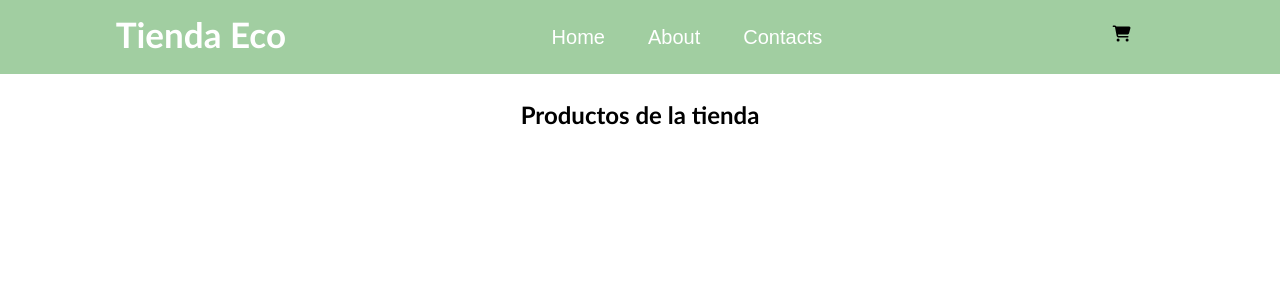
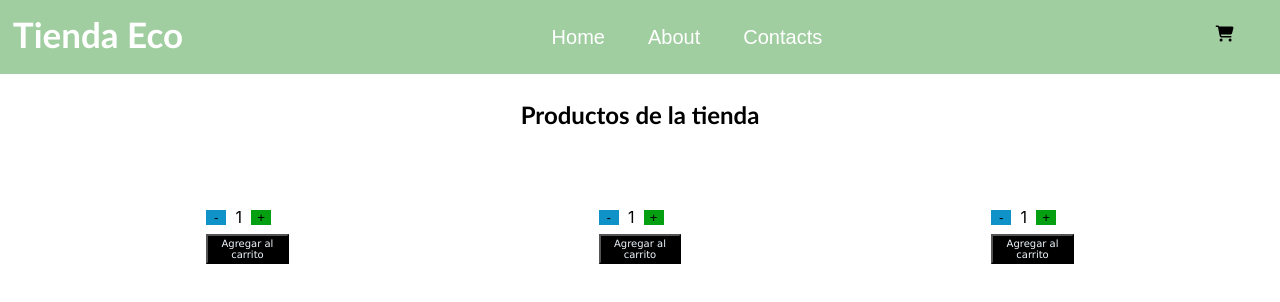
Before and after one commit to romiperri/reactperri, a React (Create React App) app: page / in a window 1280 px wide. Shown: the top 302 px of the page. Built offline with nearby package versions, Linux system fonts and the light colour scheme.

Commit message:
componentesII

```diff
--- /dev/null
+++ b/src/components/ItemCount/ItemCount.css
@@ -0,0 +1,32 @@
+
+*{
+    margin: 0%;
+    padding: 0%;
+}
+
+.buttonRestar{
+    margin: 5%;
+    border: 2px;
+    width: 20px;
+    background-color: rgb(14, 146, 199);
+}
+
+.buttonSumar{
+    margin: 5%;
+    border: 2px;
+    width: 20px;
+    background-color: rgb(4, 160, 17);
+}
+
+.cantidad{
+    padding: 5%;
+}
+
+.buttonAdd{
+    background-color: rgb(0, 0, 0);
+    color: aliceblue;
+    font-size: 10px;
+    font-family:Verdana, Geneva, Tahoma, sans-serif;
+    padding: 2%;
+    margin: 5%;
+}
--- /dev/null
+++ b/src/components/ItemCount/ItemCount.jsx
@@ -0,0 +1,38 @@
+import React, { useState } from 'react';
+import './ItemCount.css'
+
+function ItemCount(props) {
+    const [count, setCount] = useState(props.initial);
+
+    function sumar() {
+        if (count < props.stock) {
+            setCount(count + 1);
+        } else {
+            alert('No hay más disponibles en stock');
+        }
+    }
+
+
+    function restar() {
+        if (count > 1) {
+            setCount(count - 1);
+        }
+    }
+
+    function agregar() {
+        alert('Agregado al carrito');
+    }
+
+    return (
+        <div>
+            <button className='buttonRestar' onClick={restar}>-</button>
+            <span className='cantidad'>{count}</span>
+            <button className='buttonSumar' onClick={sumar}>+</button>
+            <div>
+                <button className='buttonAdd' onClick={agregar}>Agregar al carrito</button>
+            </div>
+        </div>
+    )
+}
+
+export default ItemCount
--- a/src/components/Productos/ItemListContainer.jsx
+++ b/src/components/Productos/ItemListContainer.jsx
@@ -1,9 +1,15 @@
+import ItemCount from '../ItemCount/ItemCount';
 import './Items.css'
 
-function ItemListContainer(props) {
+function ItemListContainer() {
     return (
         <div>
             <h2>Productos de la tienda</h2>
+            <div className='contador'>
+                <ItemCount initial={1} stock={5} />
+                <ItemCount initial={1} stock={2} />
+                <ItemCount initial={1} stock={10} />
+            </div>
         </div>
     );
 }
--- a/src/components/Productos/Items.css
+++ b/src/components/Productos/Items.css
@@ -9,3 +9,10 @@ h2{
     justify-content: center;
     font-family: 'Trebuchet MS', 'Lucida Sans Unicode', 'Lucida Grande', 'Lucida Sans', Arial, sans-serif;
 }
+
+.contador{
+    display: flex;
+    justify-content:space-around;
+    margin: 2%;
+    padding: 2%;
+}
--- a/src/components/navBar.css
+++ b/src/components/navBar.css
@@ -6,7 +6,7 @@
 .navBar {
     background-color: rgb(161, 206, 161);
     display: flex;
-    justify-content: space-around;
+    justify-content: space-between;
 }
 
 h1 {
```
